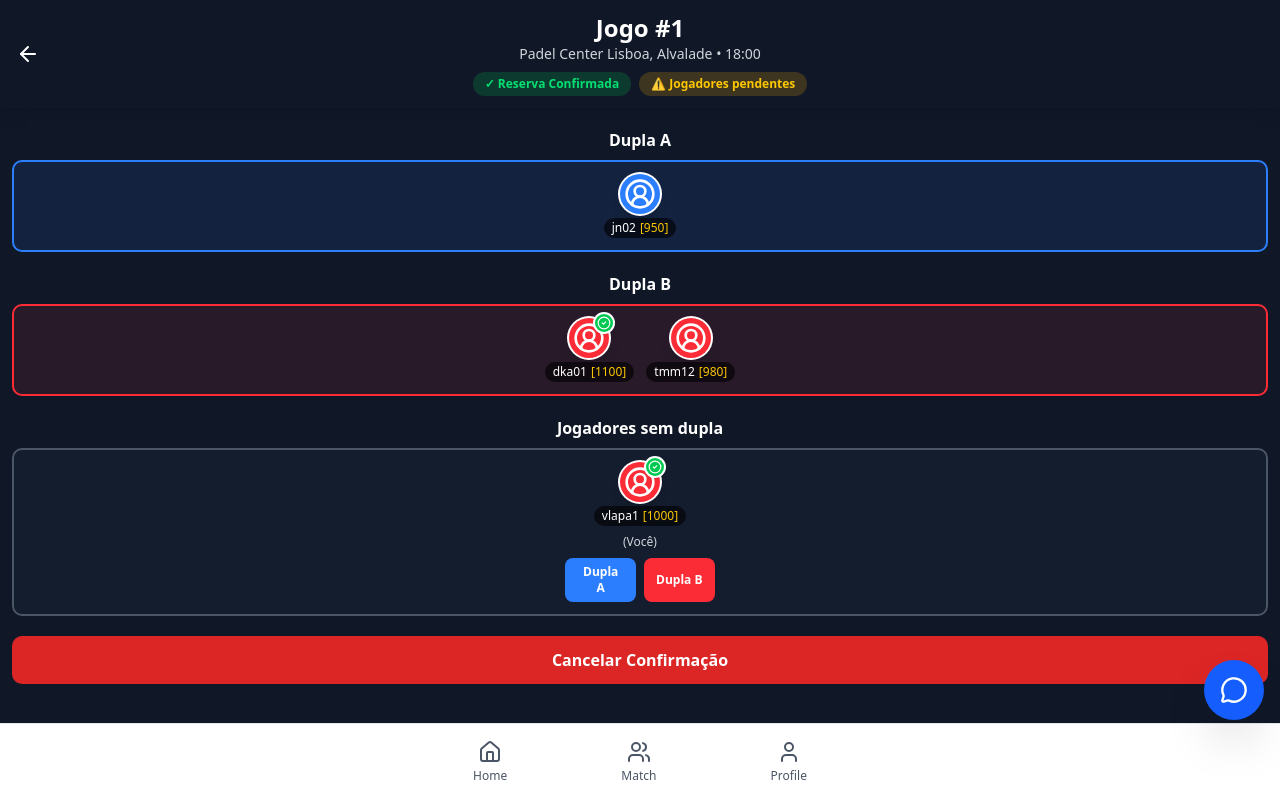
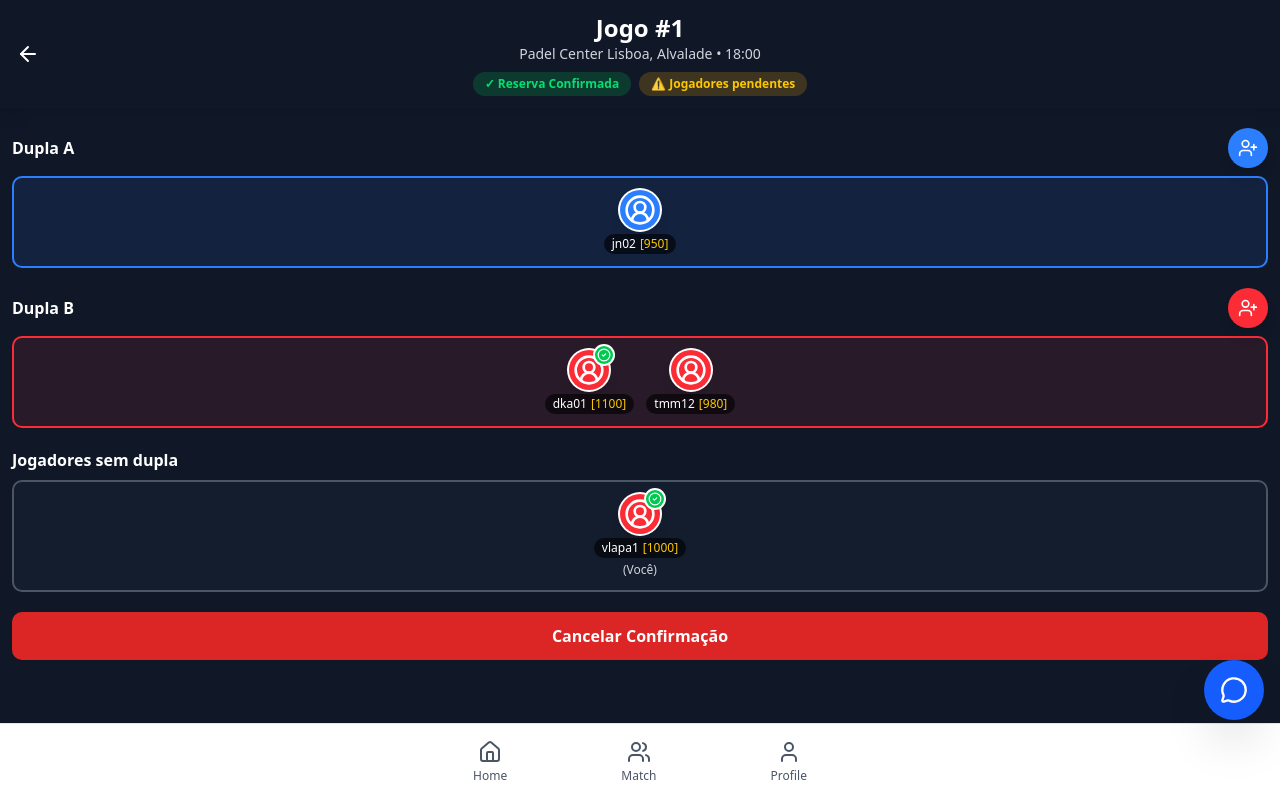
Before and after one commit to victorlapa/padelhub, a React (Vite) app in the folder padelhub-frontend/: page /app/lobby/1 in a window 1280 px wide. Built offline with nearby package versions, Linux system fonts and the light colour scheme; no server answers.

Commit message:
ux team assignment

```diff
--- a/padelhub-frontend/src/pages/Lobby.tsx
+++ b/padelhub-frontend/src/pages/Lobby.tsx
@@ -1,9 +1,8 @@
 import ChatButton from "@/components/ChatButton";
 import GameChat from "@/components/GameChat";
-import Court from "@/components/Lobby/Court";
 import { useState } from "react";
 import { useParams, useNavigate } from "react-router";
-import { ArrowLeft, Check } from "lucide-react";
+import { ArrowLeft, Check, UserPlus } from "lucide-react";
 import CourtUser from "@/components/Lobby/CourtUser";
 import Spacer from "@/components/Spacer";
 import { motion, AnimatePresence } from "motion/react";
@@ -247,8 +246,18 @@ const Lobby = () => {
       </div>
       <div className="flex-1 overflow-auto px-3 py-5">
         {/* Team A */}
-        <p className="text-center font-semibold text-white">Dupla A</p>
-        <Spacer height={8} />
+        <div className="mb-2 flex items-center justify-between">
+          <p className="flex-1 text-start font-semibold text-white">Dupla A</p>
+          <motion.button
+            onClick={() => assignCurrentUserToTeam("A")}
+            whileHover={{ scale: 1.1 }}
+            whileTap={{ scale: 0.9 }}
+            className="flex h-10 w-10 items-center justify-center rounded-full bg-blue-500 text-white shadow-lg transition-colors hover:bg-blue-600 active:bg-blue-700"
+            aria-label="Entrar na Dupla A"
+          >
+            <UserPlus className="h-5 w-5" />
+          </motion.button>
+        </div>
         <div className="min-h-[80px] w-full rounded-lg border-2 border-blue-500 bg-blue-500/10 p-3">
           <div className="flex flex-wrap justify-center gap-3">
             <AnimatePresence mode="popLayout">
@@ -295,8 +304,18 @@ const Lobby = () => {
         <Spacer height={20} />
 
         {/* Team B */}
-        <p className="text-center font-semibold text-white">Dupla B</p>
-        <Spacer height={8} />
+        <div className="mb-2 flex items-center justify-between">
+          <p className="flex-1 text-start font-semibold text-white">Dupla B</p>
+          <motion.button
+            onClick={() => assignCurrentUserToTeam("B")}
+            whileHover={{ scale: 1.1 }}
+            whileTap={{ scale: 0.9 }}
+            className="flex h-10 w-10 items-center justify-center rounded-full bg-red-500 text-white shadow-lg transition-colors hover:bg-red-600 active:bg-red-700"
+            aria-label="Entrar na Dupla B"
+          >
+            <UserPlus className="h-5 w-5" />
+          </motion.button>
+        </div>
         <div className="min-h-[80px] w-full rounded-lg border-2 border-red-500 bg-red-500/10 p-3">
           <div className="flex flex-wrap justify-center gap-3">
             <AnimatePresence mode="popLayout">
@@ -343,7 +362,7 @@ const Lobby = () => {
         <Spacer height={20} />
 
         {/* Unassigned Players */}
-        <p className="text-center font-semibold text-white">
+        <p className="text-start font-semibold text-white">
           Jogadores sem dupla
         </p>
         <Spacer height={8} />
@@ -360,7 +379,6 @@ const Lobby = () => {
                     animate={{ scale: 1, opacity: 1 }}
                     exit={{ scale: 0, opacity: 0 }}
                     transition={{ type: "spring", stiffness: 350, damping: 25 }}
-                    className="flex flex-col gap-2"
                   >
                     <CourtUser
                       name={player.name}
@@ -368,26 +386,9 @@ const Lobby = () => {
                       isConfirmed={confirmedPlayers.has(player.id)}
                     />
                     {isCurrentUser && (
-                      <p className="text-center text-xs text-gray-300">
+                      <p className="mt-1 text-center text-xs text-gray-300">
                         (Você)
                       </p>
-                    )}
-                    {/* Team assignment buttons - only for current user */}
-                    {isCurrentUser && (
-                      <div className="flex gap-2">
-                        <button
-                          onClick={() => assignCurrentUserToTeam("A")}
-                          className="flex-1 rounded-md bg-blue-500 px-3 py-1.5 text-xs font-semibold text-white transition-colors hover:bg-blue-600 active:bg-blue-700"
-                        >
-                          Dupla A
-                        </button>
-                        <button
-                          onClick={() => assignCurrentUserToTeam("B")}
-                          className="flex-1 rounded-md bg-red-500 px-3 py-1.5 text-xs font-semibold text-white transition-colors hover:bg-red-600 active:bg-red-700"
-                        >
-                          Dupla B
-                        </button>
-                      </div>
                     )}
                   </motion.div>
                 );
@@ -411,7 +412,6 @@ const Lobby = () => {
           }}
           whileHover={{
             backgroundColor: isUserConfirmed ? "#b91c1c" : "#15803d",
-            scale: 1.02,
           }}
           whileTap={{
             scale: 0.98,
@@ -420,7 +420,7 @@ const Lobby = () => {
             backgroundColor: { duration: 0.3, ease: "easeInOut" },
             scale: { duration: 0.1 },
           }}
-          className="w-full rounded-lg px-4 py-3 font-semibold text-white"
+          className="w-full text-center rounded-lg px-4 py-3 font-semibold text-white"
         >
           {isUserConfirmed ? "Cancelar Confirmação" : "Confirmar Presença"}
         </motion.button>
```
